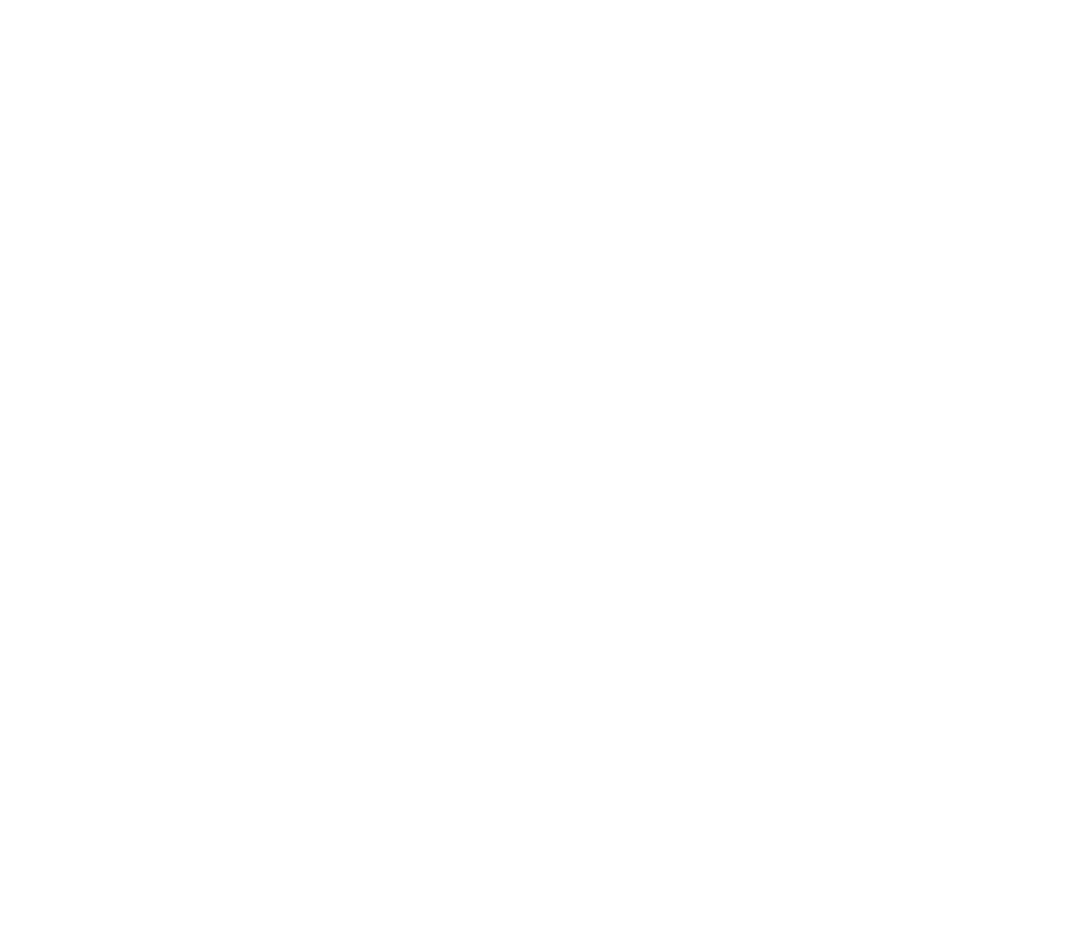
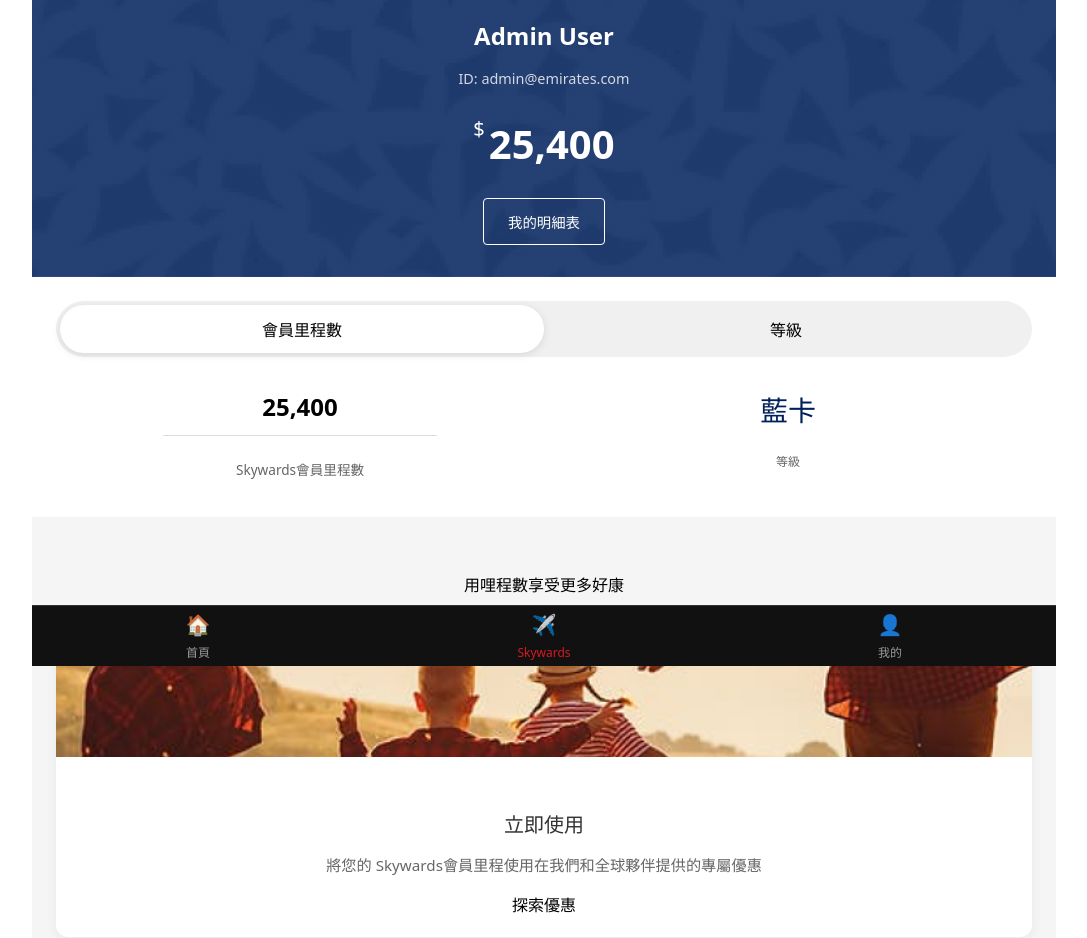
Before and after one commit to 13g7895123/bonus.ecommerce, a Vue app in the folder frontend/: page /skywards in a window 1280 px wide. Before the commit this address had no page. Shown: the part 134-1072 px from the top of the page, without its empty margins (96-1183 px from the left). Before the commit the page ends 800 px from the top, so only its background shows below. Built offline with nearby package versions, Linux system fonts and the light colour scheme.

Commit message:
feat: 新增 Skywards 頁面及相關路由，更新設定頁面佈局

```diff
--- a/frontend/src/App.vue
+++ b/frontend/src/App.vue
@@ -7,10 +7,10 @@
 const isLoggedIn = ref(false)
 const activeMenu = ref(null)
 
-// 判斷是否為首頁，只有首頁才顯示導覽列、部分背景色限制
+// 判斷當前頁面
 const isHomePage = computed(() => route.path === '/')
-// 判斷是否為設定頁
 const isSettingsPage = computed(() => route.path === '/settings')
+const isSkywardsPage = computed(() => route.path === '/skywards')
 
 const announcements = ref([
   { id: 1, date: '2024-03-09', title: '阿聯酋航空最新航班資訊公告' },
@@ -29,7 +29,7 @@
 </script>
 
 <template>
-  <div class="app-container" :class="{ 'menu-active': isMenuOpen, 'white-bg': !isHomePage }">
+  <div class="app-container" :class="{ 'menu-active': isMenuOpen, 'white-bg': !isHomePage && !isSkywardsPage }">
     <!-- Navbar 僅在首頁顯示 -->
     <nav v-if="isHomePage" class="navbar">
       <div class="logo">
@@ -105,16 +105,16 @@
       </transition>
     </template>
 
-    <!-- 底部導覽 (僅在首頁或設定頁顯示) -->
-    <footer v-if="isHomePage || isSettingsPage" class="bottom-nav">
+    <!-- 底部導覽 (在首頁、設定頁、Skywards 頁顯示) -->
+    <footer v-if="isHomePage || isSettingsPage || isSkywardsPage" class="bottom-nav">
       <router-link to="/" class="nav-item">
         <span class="nav-icon">🏠</span>
         <span class="nav-label">首頁</span>
       </router-link>
-      <div class="nav-item">
+      <router-link to="/skywards" class="nav-item">
         <span class="nav-icon">✈️</span>
         <span class="nav-label">Skywards</span>
-      </div>
+      </router-link>
       <router-link to="/settings" class="nav-item">
         <span class="nav-icon">👤</span>
         <span class="nav-label">我的</span>
@@ -179,22 +179,22 @@
 .hamburger .icon::before { top: -8px; }
 .hamburger .icon::after { bottom: -8px; }
 
-/* 菜單覆蓋層 - 修正滿版問題 */
+/* 菜單覆蓋層 */
 .full-menu-overlay {
   position: fixed;
   top: 0;
   left: 0;
   width: 100%;
   height: 100%;
-  background-color: rgba(0,0,0,0.5); /* 半透明背景 */
+  background-color: rgba(0,0,0,0.5);
   z-index: 1000;
   display: flex;
-  justify-content: center; /* 置中 */
+  justify-content: center;
 }
 
 .menu-container-outer {
   width: 100%;
-  max-width: 1024px; /* 與整體布局一致 */
+  max-width: 1024px;
   height: 100%;
   background-color: #ffffff;
   overflow-y: auto;
--- a/frontend/src/router/index.js
+++ b/frontend/src/router/index.js
@@ -4,6 +4,7 @@
 import Register from '../views/Register.vue'
 import ForgotPassword from '../views/ForgotPassword.vue'
 import Settings from '../views/Settings.vue'
+import SkywardsDashboard from '../views/SkywardsDashboard.vue'
 
 const routes = [
   {
@@ -30,6 +31,11 @@
     path: '/settings',
     name: 'Settings',
     component: Settings
+  },
+  {
+    path: '/skywards',
+    name: 'Skywards',
+    component: SkywardsDashboard
   }
 ]
 
--- a/frontend/src/views/Settings.vue
+++ b/frontend/src/views/Settings.vue
@@ -126,7 +126,7 @@
 
 .essentials-grid {
   display: grid;
-  grid-template-columns: repeat(3, 1fr);
+  grid-template-columns: repeat(2, 1fr);
   gap: 1rem;
 }
 
--- /dev/null
+++ b/frontend/src/views/SkywardsDashboard.vue
@@ -0,0 +1,431 @@
+<script setup>
+import { ref } from 'vue'
+
+const activeTab = ref('miles') // 'miles' or 'tier'
+</script>
+
+<template>
+  <div class="skywards-page">
+    <!-- Header 區塊 -->
+    <header class="skywards-header">
+      <div class="user-profile">
+        <div class="avatar-circle">
+          <span class="avatar-icon">👤</span>
+        </div>
+        <h2 class="user-name">Admin User</h2>
+        <p class="user-id">ID: admin@emirates.com</p>
+        <div class="user-balance">
+          <span class="currency">$</span>
+          <span class="amount">25,400</span>
+        </div>
+        <button class="details-btn">我的明細表</button>
+      </div>
+    </header>
+
+    <!-- 狀態切換與等級區塊 -->
+    <section class="membership-section">
+      <div class="toggle-container">
+        <button
+          class="toggle-btn"
+          :class="{ active: activeTab === 'miles' }"
+          @click="activeTab = 'miles'"
+        >會員里程數</button>
+        <button
+          class="toggle-btn"
+          :class="{ active: activeTab === 'tier' }"
+          @click="activeTab = 'tier'"
+        >等級</button>
+      </div>
+
+      <!-- 會員里程數內容 -->
+      <div v-if="activeTab === 'miles'" class="stats-container">
+        <div class="stat-box">
+          <span class="stat-value">25,400</span>
+          <div class="stat-divider"></div>
+          <p class="stat-label">Skywards會員里程數</p>
+        </div>
+        <div class="stat-box">
+          <span class="stat-value large">藍卡</span>
+          <p class="stat-label small">等級</p>
+        </div>
+      </div>
+
+      <!-- 等級內容 -->
+      <div v-else class="tier-content">
+        <div class="tier-progress-container">
+          <!-- 等級進度條 -->
+          <div class="tier-rail">
+            <div class="tier-line active"></div> <!-- 藍卡起始是紅色的基礎 -->
+            <div class="tier-line gray"></div>
+            <div class="tier-line gray"></div>
+          </div>
+          <div class="tier-points">
+            <div class="tier-point active">
+              <span class="point-dot"></span>
+              <span class="point-label">藍卡</span>
+            </div>
+            <div class="tier-point gray">
+              <span class="point-dot"></span>
+              <span class="point-label">銀卡</span>
+            </div>
+            <div class="tier-point gray">
+              <span class="point-dot"></span>
+              <span class="point-label">金卡</span>
+            </div>
+            <div class="tier-point gray">
+              <span class="point-dot"></span>
+              <span class="point-label">白金卡</span>
+            </div>
+          </div>
+        </div>
+
+        <p class="tier-update-hint">截至2026年2月21日為止,您已擁有0級哩程數</p>
+        <button class="view-benefits-btn">檢視您的權益</button>
+      </div>
+    </section>
+
+    <!-- 會員里程數下方的卡片 (僅在 activeTab === 'miles' 顯示或根據需求顯示) -->
+    <section v-if="activeTab === 'miles'" class="cards-section">
+      <h3 class="section-hint">用哩程數享受更多好康</h3>
+      <div class="benefit-cards">
+        <div class="benefit-card">
+          <img src="/upgrade-bg.png" alt="Spend" class="benefit-img" />
+          <div class="benefit-content">
+            <h4 class="benefit-title">立即使用</h4>
+            <p class="benefit-desc">將您的 Skywards會員里程使用在我們和全球夥伴提供的專屬優惠</p>
+            <a href="#" class="benefit-link">探索優惠</a>
+          </div>
+        </div>
+
+        <div class="benefit-card">
+          <img src="/join-background.png" alt="Earn" class="benefit-img" />
+          <div class="benefit-content">
+            <h4 class="benefit-title">立即賺取</h4>
+            <p class="benefit-desc">探索透過我們和全球夥伴賺取 Skywards 會員里程數的多種方法</p>
+            <a href="#" class="benefit-link">開始賺取</a>
+          </div>
+        </div>
+      </div>
+    </section>
+
+    <!-- 等級下方的卡片 -->
+    <section v-if="activeTab === 'tier'" class="cards-section">
+      <div class="benefit-cards">
+        <div class="benefit-card">
+          <img src="/upgrade-bg.png" alt="Silver Tier" class="benefit-img" />
+          <div class="benefit-content">
+            <h4 class="benefit-title">達到 <span class="silver-text">銀卡</span></h4>
+            <p class="benefit-desc">在2027年2月28日之前賺取25,000級哩程數,或再搭乘 25 次合格航班</p>
+          </div>
+        </div>
+      </div>
+    </section>
+
+  </div>
+</template>
+
+<style scoped>
+.skywards-page {
+  background-color: #f5f5f5;
+  min-height: 100vh;
+  padding-bottom: 80px;
+  color: #333;
+}
+
+/* Header 樣式 */
+.skywards-header {
+  background-image: linear-gradient(rgba(0, 32, 91, 0.85), rgba(0, 32, 91, 0.85)), url('/join-background.png');
+  background-size: cover;
+  background-position: center;
+  padding: 3rem 1.5rem 2rem;
+  color: white;
+  text-align: center;
+}
+
+.avatar-circle {
+  width: 80px;
+  height: 80px;
+  background-color: rgba(255, 255, 255, 0.2);
+  border-radius: 50%;
+  display: flex;
+  align-items: center;
+  justify-content: center;
+  margin: 0 auto 1rem;
+  border: 2px solid white;
+}
+
+.avatar-icon {
+  font-size: 2.5rem;
+}
+
+.user-name {
+  font-size: 1.5rem;
+  font-weight: 700;
+  margin-bottom: 0.25rem;
+}
+
+.user-id {
+  font-size: 0.9rem;
+  opacity: 0.8;
+  margin-bottom: 1.5rem;
+}
+
+.user-balance {
+  margin-bottom: 1.5rem;
+}
+
+.currency {
+  font-size: 1.25rem;
+  vertical-align: top;
+  margin-right: 4px;
+}
+
+.amount {
+  font-size: 2.5rem;
+  font-weight: 700;
+}
+
+.details-btn {
+  background: transparent;
+  border: 1px solid white;
+  color: white;
+  padding: 0.75rem 1.5rem;
+  border-radius: 4px;
+  font-size: 0.9rem;
+  cursor: pointer;
+  display: block;
+  margin: 0 auto;
+}
+
+/* 狀態切換與統計 */
+.membership-section {
+  background-color: #ffffff;
+  padding: 1.5rem;
+  margin-bottom: 1rem;
+}
+
+.toggle-container {
+  display: flex;
+  background-color: #f0f0f0;
+  border-radius: 30px;
+  padding: 4px;
+  margin-bottom: 2rem;
+}
+
+.toggle-btn {
+  flex: 1;
+  padding: 0.75rem;
+  border: none;
+  background: transparent;
+  border-radius: 25px;
+  font-size: 1rem;
+  font-weight: 600;
+  cursor: pointer;
+  transition: all 0.2s;
+}
+
+.toggle-btn.active {
+  background-color: #ffffff;
+  box-shadow: 0 2px 8px rgba(0,0,0,0.1);
+}
+
+.stats-container {
+  display: flex;
+  justify-content: space-between;
+  text-align: center;
+}
+
+.stat-box {
+  flex: 1;
+  display: flex;
+  flex-direction: column;
+  padding: 0 1rem;
+}
+
+.stat-value {
+  font-size: 1.5rem;
+  font-weight: 700;
+  color: #000;
+  margin-bottom: 10px;
+}
+
+.stat-value.large {
+  font-size: 1.75rem;
+  color: #00205B;
+}
+
+.stat-divider {
+  width: 60%;
+  height: 1px;
+  background-color: #ddd;
+  margin: 0 auto 10px;
+}
+
+.stat-label {
+  font-size: 0.85rem;
+  color: #666;
+}
+
+.stat-label.small {
+  font-size: 0.75rem;
+}
+
+/* 等級切換內容樣式 */
+.tier-content {
+  text-align: center;
+  padding: 1rem 0;
+}
+
+.tier-progress-container {
+  position: relative;
+  margin: 3rem 1rem 4rem;
+}
+
+.tier-rail {
+  position: absolute;
+  top: 10px;
+  left: 10%;
+  right: 10%;
+  height: 2px;
+  background-color: #ddd;
+  display: flex;
+  z-index: 1;
+}
+
+.tier-line {
+  flex: 1;
+  height: 100%;
+}
+
+.tier-line.active {
+  background-color: #d71921;
+}
+
+.tier-points {
+  display: flex;
+  justify-content: space-between;
+  position: relative;
+  z-index: 2;
+}
+
+.tier-point {
+  display: flex;
+  flex-direction: column;
+  align-items: center;
+  width: 60px;
+}
+
+.point-dot {
+  width: 20px;
+  height: 20px;
+  background-color: white;
+  border: 2px solid #ddd;
+  border-radius: 50%;
+  margin-bottom: 15px;
+}
+
+.tier-point.active .point-dot {
+  background-color: #d71921;
+  border-color: #d71921;
+}
+
+.tier-point.active .point-label {
+  color: #333;
+  font-weight: 700;
+}
+
+.point-label {
+  font-size: 0.85rem;
+  color: #999;
+  white-space: nowrap;
+}
+
+.tier-update-hint {
+  font-size: 0.95rem;
+  color: #333;
+  margin-bottom: 2rem;
+  opacity: 0.9;
+}
+
+.view-benefits-btn {
+  background-color: transparent;
+  border: 1px solid #333;
+  color: #333;
+  padding: 0.75rem 2rem;
+  border-radius: 4px;
+  font-size: 0.9rem;
+  font-weight: 700;
+  cursor: pointer;
+}
+
+.silver-text {
+  margin-left: 0.5rem;
+  color: #000;
+}
+
+/* 卡片區域 */
+.cards-section {
+  padding: 1.5rem;
+}
+
+.benefit-cards {
+  display: flex;
+  flex-direction: column;
+  gap: 1.5rem;
+}
+
+.benefit-card {
+  background-color: #ffffff;
+  border-radius: 12px;
+  overflow: hidden;
+  box-shadow: 0 4px 12px rgba(0,0,0,0.05);
+}
+
+.benefit-img {
+  width: 100%;
+  height: 140px;
+  object-fit: cover;
+}
+
+.benefit-content {
+  padding: 1.25rem;
+}
+
+.benefit-title {
+  font-size: 1.25rem;
+  font-weight: 700;
+  margin-bottom: 0.75rem;
+}
+
+.benefit-desc {
+  font-size: 0.95rem;
+  color: #666;
+  line-height: 1.4;
+  margin-bottom: 1rem;
+}
+
+.benefit-link {
+  display: block;
+  font-weight: 700;
+  color: #000;
+  text-decoration: none;
+  font-size: 1rem;
+  text-transform: uppercase;
+}
+
+.section-hint {
+  font-size: 1rem;
+  font-weight: 700;
+  margin-bottom: 1.25rem;
+  color: #000;
+}
+
+.skywards-footer-img {
+  width: 100%;
+}
+
+.full-width-image {
+  width: 100%;
+  display: block;
+}
+</style>
```
